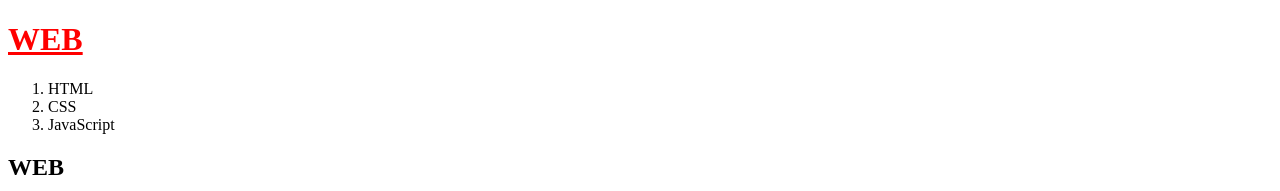
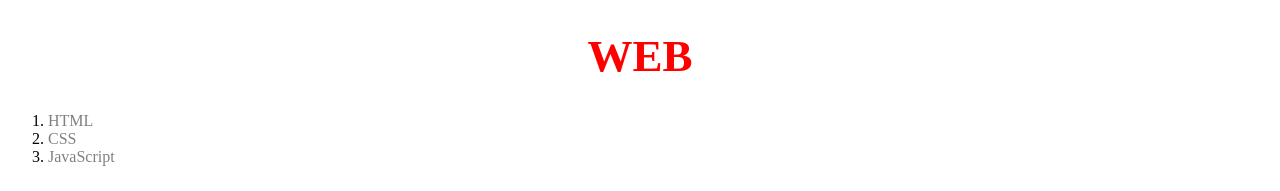
Before and after one commit to jwjang2/html, a plain HTML site: page index.html in a window 1280 px wide. Shown: the top 191 px of the page. Drawn offline with Linux system fonts and the light colour scheme.

Commit message:
CSS 2
CSS 적용 2

```diff
--- a/index.html
+++ b/index.html
@@ -4,19 +4,30 @@
 	<title>WEB01 - Welcomm</title>
 	<meta charset="utf-8">
 	<style type="text/css">
+		h1 {
+			font-size: 45px;
+			text-align: center;
+		}
 		a {
 			color: black;
 			text-decoration: none;
 		}
+		.part {
+			color: gray;
+		}
+		#active {
+			color: red;
+		}
+
 	</style>
 </head>
 
 <body>
-	<h1><a href="index.html" style="color: red;text-decoration: underline;">WEB</a></h1>
+	<h1><a href="index.html"  id="active"">WEB</a></h1>
 	<ol>
-		<li><a href="1.html">HTML</a></li>
-		<li><a href="2.html">CSS</a></li>
-		<li><a href="3.html">JavaScript</a></li>
+		<li><a href="1.html" class="part">HTML</a></li>
+		<li><a href="2.html" class="part">CSS</a></li>
+		<li><a href="3.html" class="part">JavaScript</a></li>
 	</ol>
 
 	<h2>WEB</h2>
```
Also changed, not shown: 1.html (+13 -3 lines), 2.html (+13 -3 lines), 3.html (+13 -3 lines).
